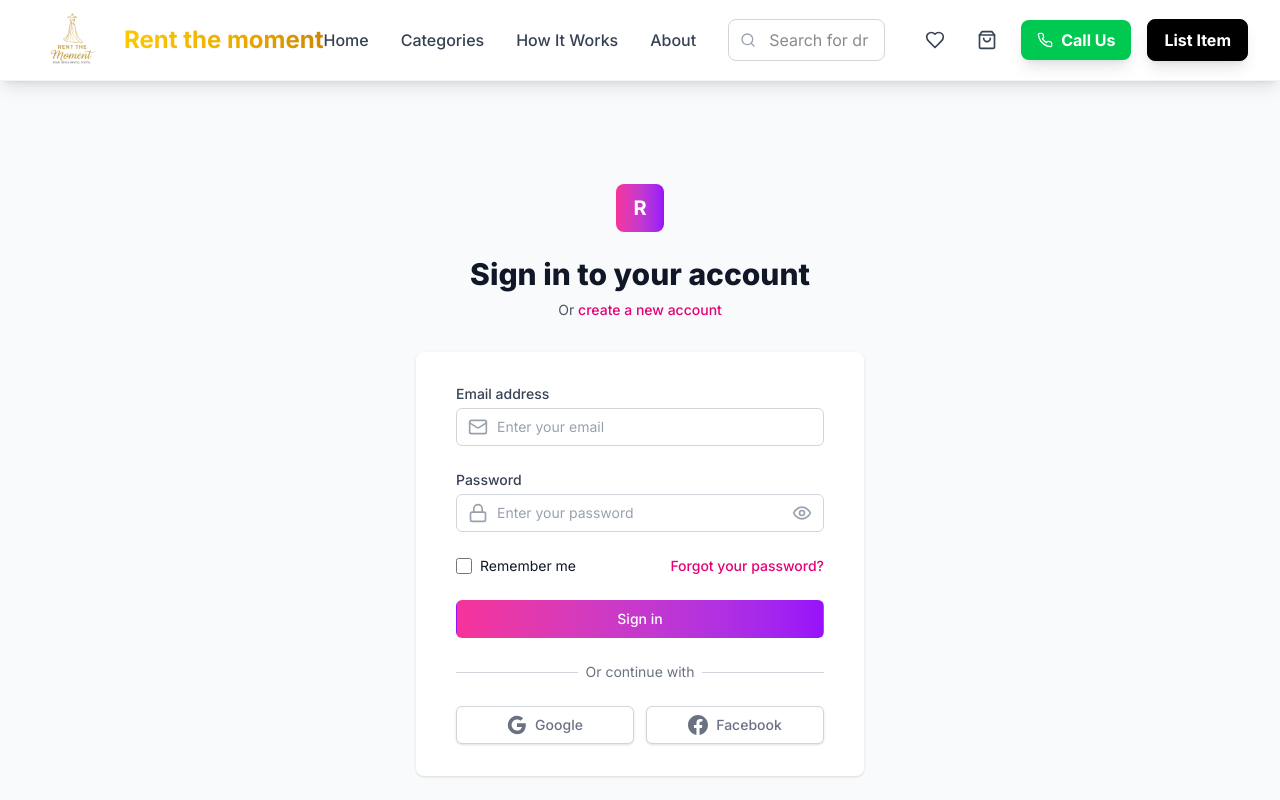
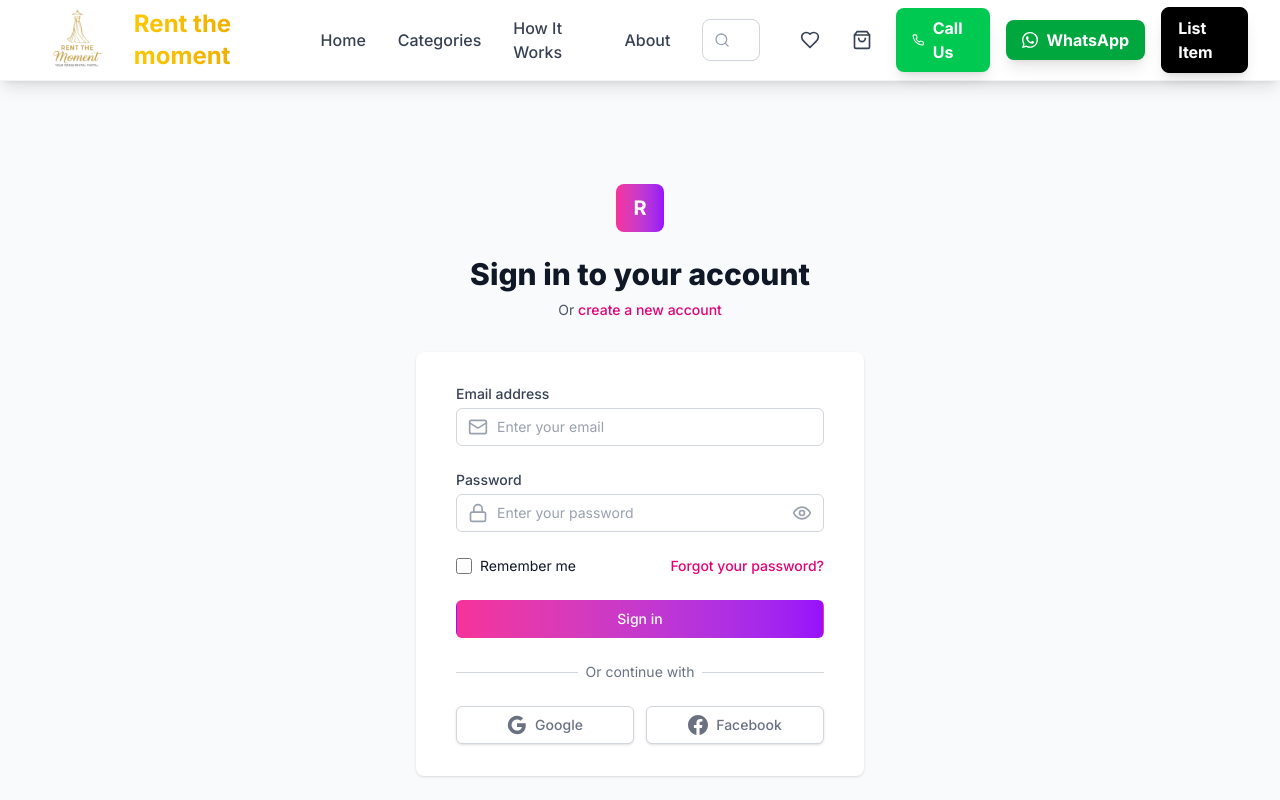
Before and after one commit to thevaibhavrr/rent-moment-frontend, a Next.js app: page /login in a window 1280 px wide. Shown: the top 800 px of the page. Built offline with nearby package versions, Linux system fonts and the light colour scheme; no server answers.

Commit message:
new thing

```diff
--- a/app/components/Header.tsx
+++ b/app/components/Header.tsx
@@ -6,6 +6,18 @@
 import { useState, useEffect } from 'react';
 import { motion } from 'framer-motion';
 import { useCart } from '../contexts/CartContext';
+
+// WhatsApp Icon Component
+const WhatsAppIcon = ({ className = "w-4 h-4" }: { className?: string }) => (
+  <svg
+    className={className}
+    fill="currentColor"
+    viewBox="0 0 24 24"
+    xmlns="http://www.w3.org/2000/svg"
+  >
+    <path d="M17.472 14.382c-.297-.149-1.758-.867-2.03-.967-.273-.099-.471-.148-.67.15-.197.297-.767.966-.94 1.164-.173.199-.347.223-.644.075-.297-.15-1.255-.463-2.39-1.475-.883-.788-1.48-1.761-1.653-2.059-.173-.297-.018-.458.13-.606.134-.133.298-.347.446-.52.149-.174.198-.298.298-.497.099-.198.05-.371-.025-.52-.075-.149-.669-1.612-.916-2.207-.242-.579-.487-.5-.669-.51-.173-.008-.371-.01-.57-.01-.198 0-.52.074-.792.372-.272.297-1.04 1.016-1.04 2.479 0 1.462 1.065 2.875 1.213 3.074.149.198 2.096 3.2 5.077 4.487.709.306 1.262.489 1.694.625.712.227 1.36.195 1.871.118.571-.085 1.758-.719 2.006-1.413.248-.694.248-1.289.173-1.413-.074-.124-.272-.198-.57-.347m-5.421 7.403h-.004a9.87 9.87 0 01-5.031-1.378l-.361-.214-3.741.982.998-3.648-.235-.374a9.86 9.86 0 01-1.51-5.26c.001-5.45 4.436-9.884 9.888-9.884 2.64 0 5.122 1.03 6.988 2.898a9.825 9.825 0 012.893 6.994c-.003 5.45-4.437 9.884-9.885 9.884m8.413-18.297A11.815 11.815 0 0012.05 0C5.495 0 .16 5.335.157 11.892c0 2.096.547 4.142 1.588 5.945L.057 24l6.305-1.654a11.882 11.882 0 005.683 1.448h.005c6.554 0 11.89-5.335 11.893-11.893A11.821 11.821 0 0020.885 3.488"/>
+  </svg>
+);
 
 export default function Header() {
   const [isMenuOpen, setIsMenuOpen] = useState(false);
@@ -69,7 +81,7 @@
         <div className="flex justify-between items-center h-20">
           {/* Logo */}
           <Link href="/" className="flex items-center space-x-3">
-            <div className="w-20 h-20 relative">
+            <div className="w-24 h-24 relative">
               <Image
                 src="/logo.png"
                 alt="Rent the moment"
@@ -134,6 +146,15 @@
             >
               <Phone className="w-4 h-4 mr-2" />
               Call Us
+            </Link>
+            <Link
+              href="https://wa.me/919926503468"
+              target="_blank"
+              rel="noopener noreferrer"
+              className="bg-green-600 text-white px-4 py-2 rounded-lg hover:bg-green-700 transition-all duration-200 font-bold shadow-lg flex items-center"
+            >
+              <WhatsAppIcon className="w-4 h-4 mr-2" />
+              WhatsApp
             </Link>
             <Link
               href="/list-item"
@@ -211,6 +232,16 @@
                   Call Us
                 </Link>
                 <Link
+                  href="https://wa.me/919926503468"
+                  target="_blank"
+                  rel="noopener noreferrer"
+                  onClick={() => setIsMenuOpen(false)}
+                  className="bg-green-600 text-white px-4 py-2 rounded-lg hover:bg-green-700 transition-all duration-200 font-bold flex items-center"
+                >
+                  <WhatsAppIcon className="w-4 h-4 mr-2" />
+                  WhatsApp
+                </Link>
+                <Link
                   href="/list-item"
                   onClick={() => setIsMenuOpen(false)}
                   className="bg-black text-white border border-black px-4 py-2 rounded-lg hover:bg-gray-800 transition-all duration-200 font-bold"
--- a/app/services/api.ts
+++ b/app/services/api.ts
@@ -21,8 +21,8 @@
   constructor() {
     // Use localhost for development, deployed URL for production
     this.baseURL = process.env.NODE_ENV === 'production'
-      ? 'https://cloth-backend-tpce.onrender.com/api'
-      // ? 'https://rent-moment-backend.onrender.com/api'
+      // ? 'https://cloth-backend-tpce.onrender.com/api'
+      ? 'https://rent-moment-backend.onrender.com//api'
       : 'http://localhost:5000/api';
 
     // this.baseURL = 'https://cloth-backend-tpce.onrender.com/api';
--- a/app/share/[productId]/page.tsx
+++ b/app/share/[productId]/page.tsx
@@ -257,7 +257,19 @@
             {/* Product Details */}
             <div className="p-8">
               {/* Rating and Reviews */}
-
+              <div className="flex items-center space-x-2 mb-6">
+                <div className="flex items-center">
+                  {[...Array(5)].map((_, i) => (
+                    <Star
+                      key={i}
+                      className={`w-5 h-5 ${
+                        i < Math.floor(product.rating || 0) ? 'text-yellow-400 fill-current' : 'text-gray-300'
+                      }`}
+                    />
+                  ))}
+                </div>
+                <span className="text-gray-600">({product.numReviews || 0} reviews)</span>
+              </div>
 
               {/* Product Info Grid */}
               <div className="grid grid-cols-2 md:grid-cols-4 gap-6 mb-8">
```
